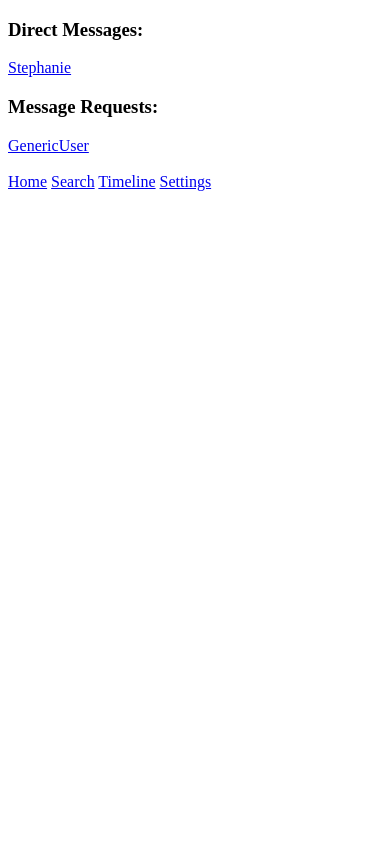
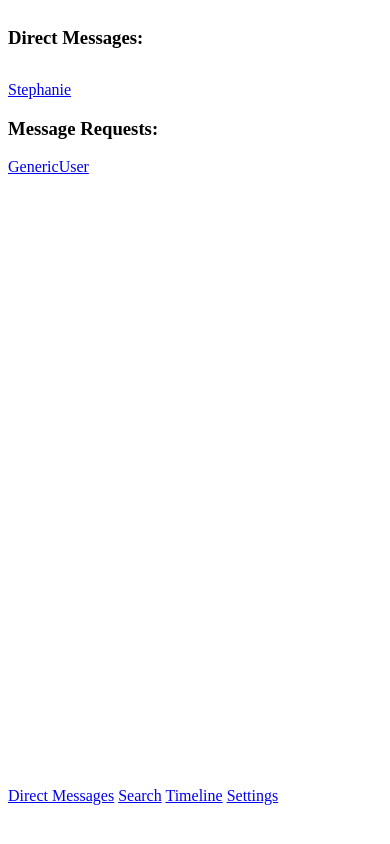
Before and after one commit to Unc-Raymus/DIG-4104c-078-Group-2, a plain HTML site: page Dig_4104c_Group2_InteractionDesign/dm.html in a window 390 px wide. Drawn offline with Linux system fonts and the light colour scheme.

Commit message:
DM
dm edited for mobile, Do we want requests still?

```diff
--- a/Dig_4104c_Group2_InteractionDesign/dm.html
+++ b/Dig_4104c_Group2_InteractionDesign/dm.html
@@ -4,17 +4,23 @@
         <title>Group 2- Interaction Design</title>
         <meta charset="UTF-8">
         <meta name="viewport" content="width=device-width, initial scale=1.0">
+        <link rel="stylesheet" href="homegridtemplate.css">
     </head>
+
     <body>
-        <h3>Direct Messages:</h3>
-        <a href="dm/convo.html">Stephanie</a><br>
-        <h3>Message Requests:</h3>
-        <a href="dm/request.html">GenericUser</a><br><br>
-        <nav>
-            <a href="home.html">Home</a>
-            <a href="search.html">Search</a>
-            <a href="timeline.html">Timeline</a>
-            <a href="settings.html">Settings</a>
-        </nav>
-    </body>
+        <div class="grid-container">
+         <div class="header"><h3>Direct Messages:</h3></div>
+
+         <div class="subheader"></div>
+         <div class="main"><br><a href="dm/convo.html">Stephanie</a><br>
+            <h3>Message Requests:</h3>
+            <a href="dm/request.html">GenericUser</a><br><br></div>
+         <div class="navigation"> <nav>
+             <a href="dm.html">Direct Messages</a>
+             <a href="search.html">Search</a>
+             <a href="timeline.html">Timeline</a>
+             <a href="settings.html">Settings</a>
+         </nav></div>
+     </div>
+     </body>
 </html>
```
Also changed, not shown: Dig_4104c_Group2_InteractionDesign/home.html (+2 -2 lines).
